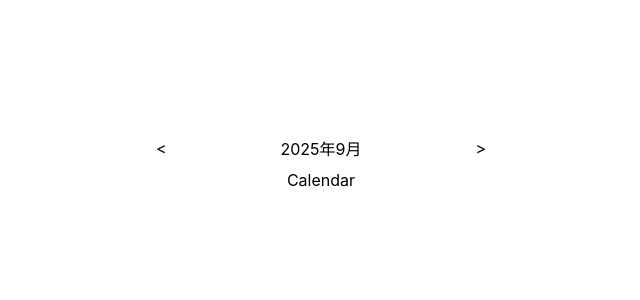
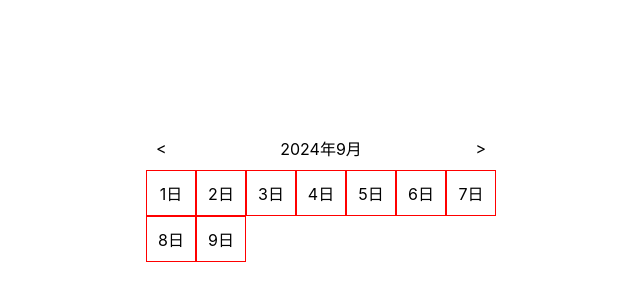
Before and after one commit to sleepingkirby/react-cal-test, a React (Create React App) app: page / in a window 1280 px wide. Shown: the part 154-454 px from the top of the page, without its empty margins (319-959 px from the left). Built offline with nearby package versions, Linux system fonts and the light colour scheme.

Commit message:
prelim for days in month.

```diff
--- a/src/component/Cal.js
+++ b/src/component/Cal.js
@@ -7,7 +7,25 @@ export const Cal = ({ curDate = new Date(), dateRng = { 'start': null, 'end': nu
   const [endDate, setEndDate] = useState(null);
   const today = new Date();
   const mon = today.getMonth() + 1;
-  const year = today.getFullYear() + 1;
+  const year = today.getFullYear();
+
+  const drawMonCal = () => {
+    const days = [1,2,3,4,5,6,7,8,9];
+    let dayArr = [];
+    for(const day of days){
+      dayArr.push(
+        (
+          <div className={`${cn.CalMonDay}`} key={day} >
+            {day}日
+          </div>
+        )
+      );
+    }
+    return dayArr;
+  }
+
+  const arrtest= [(<div>yes</div>), (<div>1</div>) , (<div>2</div>)]
+
 
   return (
       <div className={`${cn.Cal}`}>
@@ -16,7 +34,9 @@ export const Cal = ({ curDate = new Date(), dateRng = { 'start': null, 'end': nu
           <div className={`${cn.CalMonNavDate}`}>{year}年{mon}月</div>
           <div className={`${cn.CalMonNavArrow}`}>&gt;</div>
         </div>
-      Calendar
+        <div className={`${cn.CalMon}`}>
+          {drawMonCal()}
+        </div>
       </div>
   )
 }
--- a/src/component/Cal.module.css
+++ b/src/component/Cal.module.css
@@ -7,11 +7,12 @@
   flex-direction: column;
 }
 
-.Cal div {
-  display: flex;
+.Cal > div {
+  width: 100%;
 }
 
 .CalMonNav {
+  display: flex;
   flex-direction: row;
   justify-content: space-between;
   align-items: center;
@@ -25,3 +26,15 @@
 .CalMonNavArrow {
   cursor: pointer;
 }
+
+.CalMon {
+  display: grid;
+  justify-content: space-between;
+  align-items: center;
+  grid-template-columns: repeat(7, 1fr);
+}
+
+.CalMonDay {
+  padding: var(--default-pad-size);
+  border: 1px solid red;
+}
```
